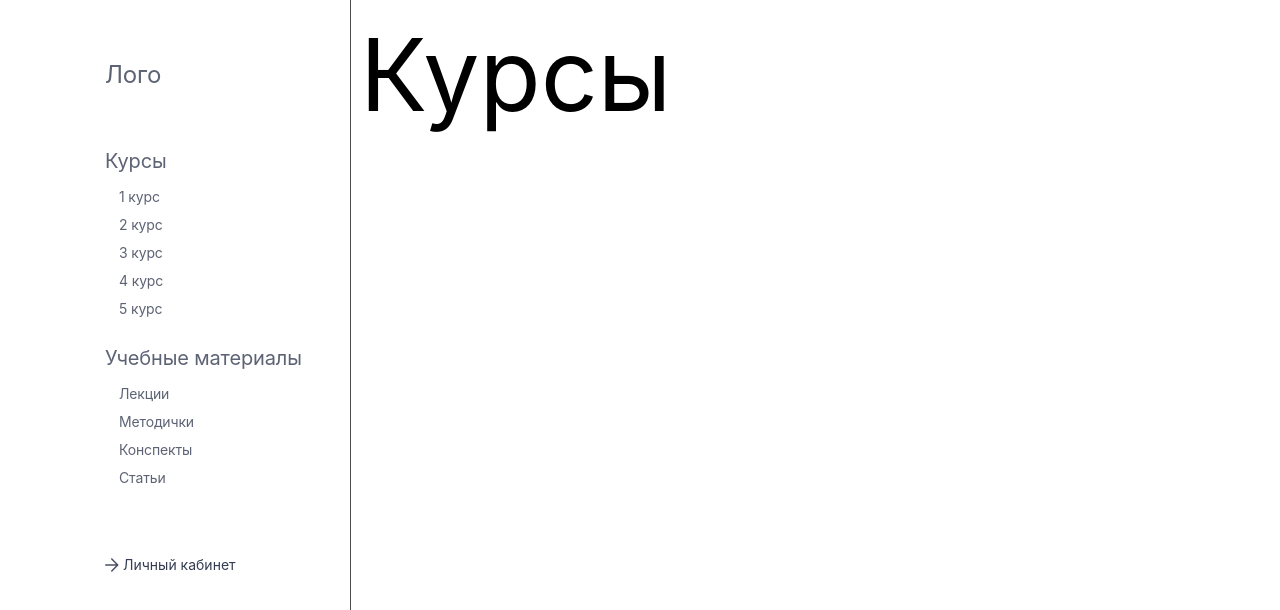
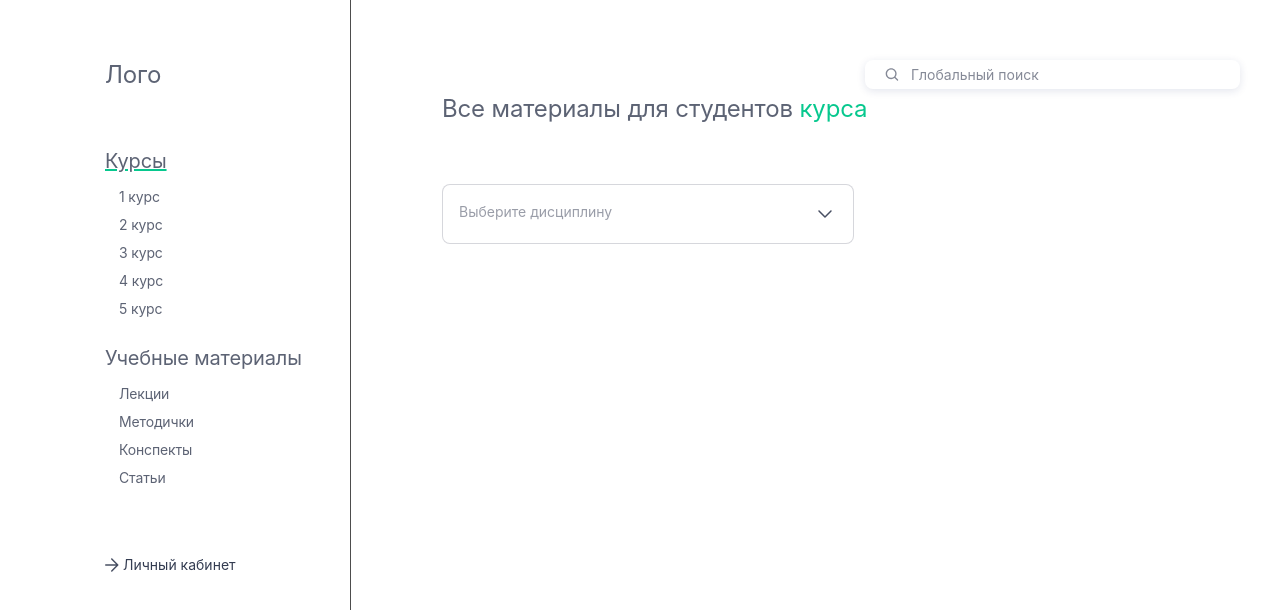
Before and after one commit to terentyevaolga/ML, a Next.js app in the folder frontend/: page /course in a window 1280 px wide. Shown: the top 610 px of the page. Built offline with nearby package versions, Linux system fonts and the light colour scheme; sample sign-in values are in the browser's storage.

Commit message:
complete auth with back + main upd course + upd cabinet

```diff
--- /dev/null
+++ b/frontend/apiConfig.js
@@ -0,0 +1,3 @@
+const API_BASE_URL = 'https://api.twodev.cc/medicine/';
+
+export default API_BASE_URL;
--- a/frontend/package.json
+++ b/frontend/package.json
@@ -9,8 +9,10 @@
     "lint": "next lint"
   },
   "dependencies": {
+    "@chakra-ui/icons": "^2.1.1",
     "@chakra-ui/react": "^2.8.2",
     "@fontsource-variable/inter": "^5.0.16",
+    "axios": "^1.6.7",
     "next": "14.1.0",
     "react": "^18",
     "react-dom": "^18"
--- a/frontend/src/components/SideMenu.js
+++ b/frontend/src/components/SideMenu.js
@@ -2,6 +2,8 @@ import styles from "@/styles/Home.module.css";
 import { useRouter } from "next/router";
 import { useEffect, useState } from "react";
 import { Button, Modal, ModalBody, ModalContent, ModalOverlay, useDisclosure, useToast } from "@chakra-ui/react";
+import axios from "axios";
+import API_BASE_URL from '../../apiConfig.js';
 
 const linksMaterial = [
     { name: 'Лекции', link: '/lectures' },
@@ -14,18 +16,24 @@ const accountPages = ['/cabinet', '/course'];
 
 export function SideMenu() {
 
-    const [auth, setAuth] = useState('signIn');
     const [token, setToken] = useState('');
     const router = useRouter();
     const toast = useToast();
     const { isOpen, onOpen, onClose } = useDisclosure();
     const [type, setType] = useState('signIn');
+    const [loading, setLoading] = useState(false);
+
+    const { number } = router.query;
 
     useEffect(() => {
         setToken(localStorage.getItem('token'));
-        if (token) setAuth('account');
-        console.log(router.pathname)
+        load();
     }, []);
+
+    function load() {
+        if (router.pathname === '/') return ""
+        else if (!localStorage.getItem('token')) router.push('/');
+    }
 
     const [name, setName] = useState('');
     const [mail, setMail] = useState('');
@@ -35,23 +43,46 @@ export function SideMenu() {
 
     const regexMail = /^[A-Z0-9._%+-]+@[A-Z0-9-]+.+.[A-Z]{2,4}$/i;
 
+    let params = new URLSearchParams();
+    params.append('username', mail);
+    params.append('password', password);
+
     function signIn() {
+        setLoading(true);
         if (regexMail.test(mail) && password.length > 0) {
-            router.push('/course');
+            axios.post(`${API_BASE_URL}auth/login/access-token`, params)
+                .then((res) => {
+                    console.log(res.data);
+                    localStorage.setItem('token', res.data.access_token);
+                    router.push('/course?number=1');
+                })
+                .catch((e) => {
+                    console.log(e);
+                })
         } else {
             if (!regexMail.test(mail)) toast({
                 title: 'Ошибка', description: "Вы некорректно ввели почту", status: 'error', duration: 4000, isClosable: true, position: 'bottom-right'
-            })
+            });
             if (password.length === 0) toast({
                 title: 'Ошибка', description: "Вы некорректно ввели пароль", status: 'error', duration: 4000, isClosable: true, position: 'bottom-right'
-            })
+            });
+            setLoading(false);
         }
     };
 
     function signUp() {
-        console.log('здесь')
+        setLoading(true);
         if (regexMail.test(mail) && password.length > 0 && name.length > 0 && password == passwordConfirm) {
-            setType('code');
+            axios.post(`${API_BASE_URL}users/`, { email: mail, password, fido: name })
+                .then((res) => {
+                    console.log(res.data);
+                    localStorage.setItem('token', res.data.access_token);
+                    setType('code');
+                })
+                .catch((e) => {
+                    console.log(e);
+                })
+            setLoading(false);
         } else {
             if (!regexMail.test(mail)) toast({
                 title: 'Ошибка', description: "Вы некорректно ввели почту", status: 'error', duration: 4000, isClosable: true, position: 'bottom-right'
@@ -65,12 +96,22 @@ export function SideMenu() {
             if (password !== passwordConfirm) toast({
                 title: 'Ошибка', description: "Пароли не совпадают", status: 'error', duration: 4000, isClosable: true, position: 'bottom-right'
             })
+            setLoading(false);
         }
     };
 
     function codeCheck() {
+        setLoading(true);
         if (code.length === 6) {
-            router.push('/course');
+            axios.post(`${API_BASE_URL}users/me/confirm?code=${code}`, {}, {
+                headers: {
+                    Authorization: `Bearer ${localStorage.getItem('token')}`
+                }
+            })
+                .then((res) => {
+                    console.log(res.data);
+                    router.push('/course?number=1');
+                })
         } else {
             if (code.length !== 6) toast({
                 title: 'Ошибка', description: "Код введён неверно", status: 'error', duration: 4000, isClosable: true, position: 'bottom-right'
@@ -79,13 +120,13 @@ export function SideMenu() {
     };
 
     return <div className={`${styles.container} ${accountPages.includes(router.pathname) && styles.containerLine} `} >
-        <p className={styles.logo}>Лого</p>
+        <p className={styles.logo} onClick={() => router.push('/')} >Лого</p>
         <div className={styles.blockMaterial} >
             <div className={styles.cources}>
-                <p className={styles.cources_title}>Курсы</p>
+                <p className={`${styles.cources_title} ${router.pathname === '/course' && styles.greenUnderline}`}>Курсы</p>
                 <div className={styles.cources_itemList}>
                     {[1, 2, 3, 4, 5].map(x =>
-                        <p key={x} onClick={() => token && router.push(`/ cource${x} `)} className={token ? styles.cources_item : styles.cources_itemMainPage}>{x} курс</p>)}
+                        <p key={x} onClick={() => token && router.push(`/course?number=${x}`)} className={`${token ? styles.cources_item : styles.cources_itemMainPage} ${x == number && styles.greenText}`}>{x} курс</p>)}
                 </div>
             </div>
             <div className={styles.cources}>
@@ -129,10 +170,10 @@ export function SideMenu() {
                             <div className={styles.modal_body}>
                                 <div className={styles.modal_inputBlock}>
                                     <input placeholder="Почта" onChange={(e) => setMail(e.target.value)} className={styles.modal_input} />
-                                    <input placeholder="Пароль" onChange={(e) => setPassword(e.target.value)} className={styles.modal_input} />
+                                    <input placeholder="Пароль" type="password" onChange={(e) => setPassword(e.target.value)} className={styles.modal_input} />
                                 </div>
                                 <div className={styles.modal_buttonBlock}>
-                                    <Button backgroundColor='#07C88E' borderRadius='8px' height='56px' width='100%' color='white' _hover={{}} fontWeight={500} onClick={signIn} >Войти</Button>
+                                    <Button isLoading={loading} backgroundColor='#07C88E' borderRadius='8px' height='56px' width='100%' color='white' _hover={{}} fontWeight={500} onClick={signIn} >Войти</Button>
                                     <p className={styles.modal_registerText}>Еще нет аккаунта? <span className={styles.modal_signUp} onClick={() => setType('signUp')} >Зарегистрироваться</span></p>
                                 </div>
                             </div>
@@ -155,7 +196,7 @@ export function SideMenu() {
                                         <input placeholder="Подтверждения пароля" type="password" onChange={(e) => setPasswordConfirm(e.target.value)} className={styles.modal_input} />
                                     </div>
                                     <div className={styles.modal_buttonBlock}>
-                                        <Button backgroundColor='#07C88E' borderRadius='8px' height='56px' width='100%' color='white' _hover={{}} fontWeight={500} onClick={signUp} >Зарегистрироваться</Button>
+                                        <Button backgroundColor='#07C88E' borderRadius='8px' height='56px' width='100%' isLoading={loading} color='white' _hover={{}} fontWeight={500} onClick={signUp} >Зарегистрироваться</Button>
                                         <p className={styles.modal_registerText}>Уже есть аккаунт? <span className={styles.modal_signUp} onClick={() => setType('signIn')} >Войти</span></p>
                                     </div>
                                 </div>
@@ -175,7 +216,7 @@ export function SideMenu() {
                                         <input value={code} placeholder="Код" onChange={(e) => setCode(e.target.value)} className={styles.modal_input} />
                                     </div>
                                     <div className={styles.modal_buttonBlock}>
-                                        <Button backgroundColor='#07C88E' borderRadius='8px' height='56px' width='100%' color='white' _hover={{}} fontWeight={500} onClick={codeCheck} >Отправить</Button>
+                                        <Button backgroundColor='#07C88E' borderRadius='8px' height='56px' width='100%' color='white' isLoading={loading} _hover={{}} fontWeight={500} onClick={codeCheck} >Отправить</Button>
                                     </div>
                                 </div>
                             </div>}
--- a/frontend/src/pages/course.js
+++ b/frontend/src/pages/course.js
@@ -1,12 +1,23 @@
 import Head from "next/head";
-import styles from '../styles/Start.module.css';
-import { SideMenu } from "../components";
+import styles from '../styles/Course.module.css';
+import { GlobalSearch, SideMenu } from "../components";
 import '@fontsource-variable/inter';
-import { Image } from "@chakra-ui/react";
+import { useRouter } from "next/router";
+import { Menu, MenuButton, MenuList, MenuItem } from "@chakra-ui/react";
+import { useState } from "react";
+
+const subjects = ['Анатомия', 'Физиология', 'Биология', 'Биоэтика', 'Гистология', 'Латынь'];
+const subjectsType = ['Ангиология', 'Миология', 'Спланхнология', 'Остеология', 'Краниология'];
 
 export default function Course() {
-  return (
-    <>
+
+  const router = useRouter();
+  const { number } = router.query;
+
+  const [subject, setSubject] = useState('');
+  const [subjectType, setSubjectType] = useState(subjectsType[0]);
+
+  return <>
     <Head>
       <title>Курсы</title>
       <meta name="description" content="Generated by Zvir" />
@@ -15,11 +26,36 @@ export default function Course() {
     </Head>
     <main>
       <SideMenu />
-        <div style={{ marginLeft: '360px' }} >
-            <p style={{ fontSize: '100px', color: '#000' }} >Курсы</p>
+      <GlobalSearch />
+      <div className={styles.main}>
+        <p className={styles.title}>Все материалы для студентов <span style={{ color: '#07C88E' }} >{number} курса</span></p>
+        <Menu>
+          <MenuButton className={styles.menuButton}>
+            <div className={styles.menuButtonBlock}>
+              <p className={styles.menuButtonText}>{subject !== '' ? subject : 'Выберите дисциплину'}</p>
+              <svg width="24" height="24" viewBox="0 0 24 24" fill="none" xmlns="http://www.w3.org/2000/svg">
+                <path fill-rule="evenodd" clip-rule="evenodd" d="M18.5303 8.46967C18.8232 8.76256 18.8232 9.23744 18.5303 9.53033L12.5303 15.5303C12.2374 15.8232 11.7626 15.8232 11.4697 15.5303L5.46967 9.53033C5.17678 9.23744 5.17678 8.76256 5.46967 8.46967C5.76256 8.17678 6.23744 8.17678 6.53033 8.46967L12 13.9393L17.4697 8.46967C17.7626 8.17678 18.2374 8.17678 18.5303 8.46967Z" fill="#000B26" fill-opacity="0.72" />
+              </svg>
+            </div>
+          </MenuButton>
+          <MenuList className={styles.menuList} autoFocus={false} >
+            {subjects.map((x, i) => <MenuItem key={i} onClick={() => setSubject(x)} className={styles.menuItem}>{x}</MenuItem>)}
+          </MenuList>
+        </Menu>
+        {subject !== '' && <div className={styles.container}>
+          <div className={styles.navigationBlock}>
+            <p className={styles.navigationTitle}>{subject}</p>
+            <div className={styles.navigaton}>
+              {subjectsType.map((x, i) => <div key={i} onClick={() => setSubjectType(x)} className={`${styles.navigationItem} ${x === subjectType && styles.navigationItemCheck}`} >
+                <p>{x}</p>
+              </div>)}
+            </div>
+          </div>
+          <div className={styles.info} >
+
+          </div>
+        </div>}
       </div>
     </main>
-
   </>
-  );
 }
--- /dev/null
+++ b/frontend/src/styles/Course.module.css
@@ -0,0 +1,107 @@
+.main {
+    width: calc(100% - 351px);
+    margin-left: 351px;
+    padding: 100px 40px 60px 91px;
+    display: flex;
+    flex-direction: column;
+    gap: 66px;
+}
+
+.title {
+    font-size: 24px;
+    font-weight: 400;
+    line-height: 18px;
+    letter-spacing: -0.15000000596046448px;
+    text-align: left;
+    color: #000B26A3;
+}
+
+.menuButton {
+    width: 412px;
+    height: 60px;
+    background-color: white;
+    border: solid 1px #000B2629;
+    border-radius: 8px;
+    text-align: left;
+    padding: 0 16px 0 16px;
+    display: flex;
+    align-items: center;
+    justify-content: left;
+}
+
+.menuButtonText {
+    font-size: 14px;
+    font-weight: 400;
+    line-height: 20px;
+    letter-spacing: 0em;
+    text-align: left;
+    color: #000B2666;
+}
+
+.menuButtonBlock {
+    display: flex;
+    flex-direction: row;
+    width: 100%;
+    justify-content: space-between;
+}
+
+.menuList {
+    width: 412px;
+    margin-top: -8px;
+}
+
+.menuItem {
+    font-size: 14px;
+    font-weight: 400;
+    line-height: 20px;
+    letter-spacing: 0px;
+    text-align: left;
+    color: #000B26B8;
+}
+
+.container {
+    display: flex;
+    flex-direction: column;
+    gap: 84px;
+}
+
+.navigationBlock {
+    display: flex;
+    flex-direction: column;
+    gap: 25px;
+}
+
+.navigationTitle {
+    font-size: 20px;
+    font-weight: 400;
+    line-height: 18px;
+    letter-spacing: -0.15000000596046448px;
+    text-align: left;
+    color: #000B26A3;
+}
+
+.navigationItem {
+    height: 40px;
+    border-radius: 60px;
+    padding: 0px 20px;
+    color: #000B26CC;
+    background-color: #3E507214;
+    justify-content: center;
+    align-items: center;
+    display: flex;
+}
+
+.navigationItem:hover {
+    cursor: pointer;
+}
+
+.navigaton {
+    display: flex;
+    flex-direction: row;
+    gap: 17px;
+}
+
+.navigationItemCheck {
+    background-color: #060E21E0;
+    color: white;
+}
--- a/frontend/src/styles/Home.module.css
+++ b/frontend/src/styles/Home.module.css
@@ -24,6 +24,10 @@
   color: #000B26A3;
 }
 
+.logo:hover {
+  cursor: pointer;
+}
+
 .blockMaterial {
   display: flex;
   flex-direction: column;
@@ -43,8 +47,12 @@
   letter-spacing: -0.15000000596046448px;
   text-align: left;
   color: #000B26A3;
+}
 
+.greenUnderline {
+  text-decoration: underline #07C88E;
 }
+
 
 .cources_itemList {
   display: flex;
@@ -62,6 +70,10 @@
   color: #000B26A3;
   transition: all 0.5s;
   width: max-content;
+}
+
+.greenText {
+  color: #07C88E;
 }
 
 .cources_itemMainPage {
```
Also changed, not shown: frontend/src/pages/cabinet.js (+59 -8 lines), frontend/src/styles/Account.module.css (+53 -0 lines), 1 other file (tests, documents, lock files or other folders). Lines whose indentation alone changed are shown as unchanged.
